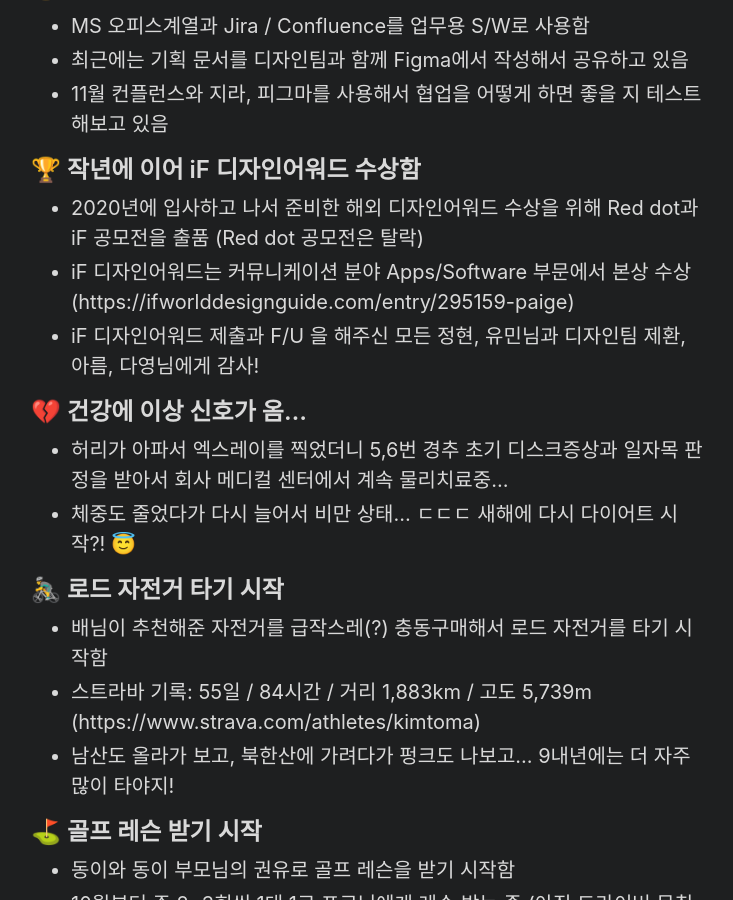
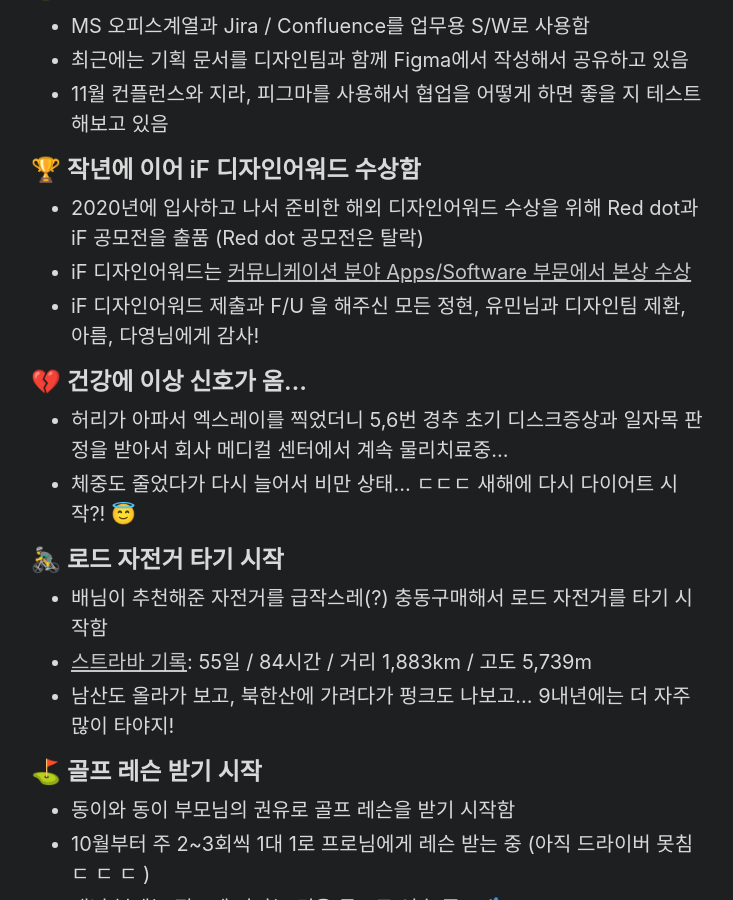
Before and after one commit to kimtoma/kimtoma.github.io, a Jekyll site: the page built from _posts/2021-12-31-retrospective-2021.md, in a window 1280 px wide and 900 px high, scrolled down 541 px. Shown: the whole window, without its empty margins (273-1006 px from the left). Built offline with Jekyll 4.4.1, drawn with Linux system fonts in a browser that asks for light colours.

Commit message:
Update 2021-12-31-retrospective-2021.md

```diff
--- a/_posts/2021-12-31-retrospective-2021.md
+++ b/_posts/2021-12-31-retrospective-2021.md
@@ -18,7 +18,6 @@ title: 2021년 회고
 
 
 
-
 ## 🤓 기획팀에 적응 중 (3월 ~ )
 
 - MS 오피스계열과 Jira / Confluence를 업무용 S/W로 사용함
@@ -32,7 +31,7 @@ title: 2021년 회고
 ## 🏆 작년에 이어 iF 디자인어워드 수상함
 
 - 2020년에 입사하고 나서 준비한 해외 디자인어워드 수상을 위해 Red dot과 iF 공모전을 출품 (Red dot 공모전은 탈락)
-- iF 디자인어워드는 커뮤니케이션 분야 Apps/Software 부문에서 본상 수상(https://ifworlddesignguide.com/entry/295159-paige)
+- iF 디자인어워드는 [커뮤니케이션 분야 Apps/Software 부문에서 본상 수상](https://ifworlddesignguide.com/entry/295159-paige)
 - iF 디자인어워드 제출과 F/U 을 해주신 모든 정현, 유민님과 디자인팀 제환, 아름, 다영님에게 감사!
 
 
@@ -51,7 +50,7 @@ title: 2021년 회고
 ## 🚴‍♂️ 로드 자전거 타기 시작
 
 - 배님이 추천해준 자전거를 급작스레(?) 충동구매해서 로드 자전거를 타기 시작함
-- 스트라바 기록: 55일 / 84시간 / 거리 1,883km / 고도 5,739m (https://www.strava.com/athletes/kimtoma)
+- [스트라바 기록](https://www.strava.com/athletes/kimtoma): 55일 / 84시간 / 거리 1,883km / 고도 5,739m
 - 남산도 올라가 보고, 북한산에 가려다가 펑크도 나보고... 9내년에는 더 자주 많이 타야지!
 
 
```
